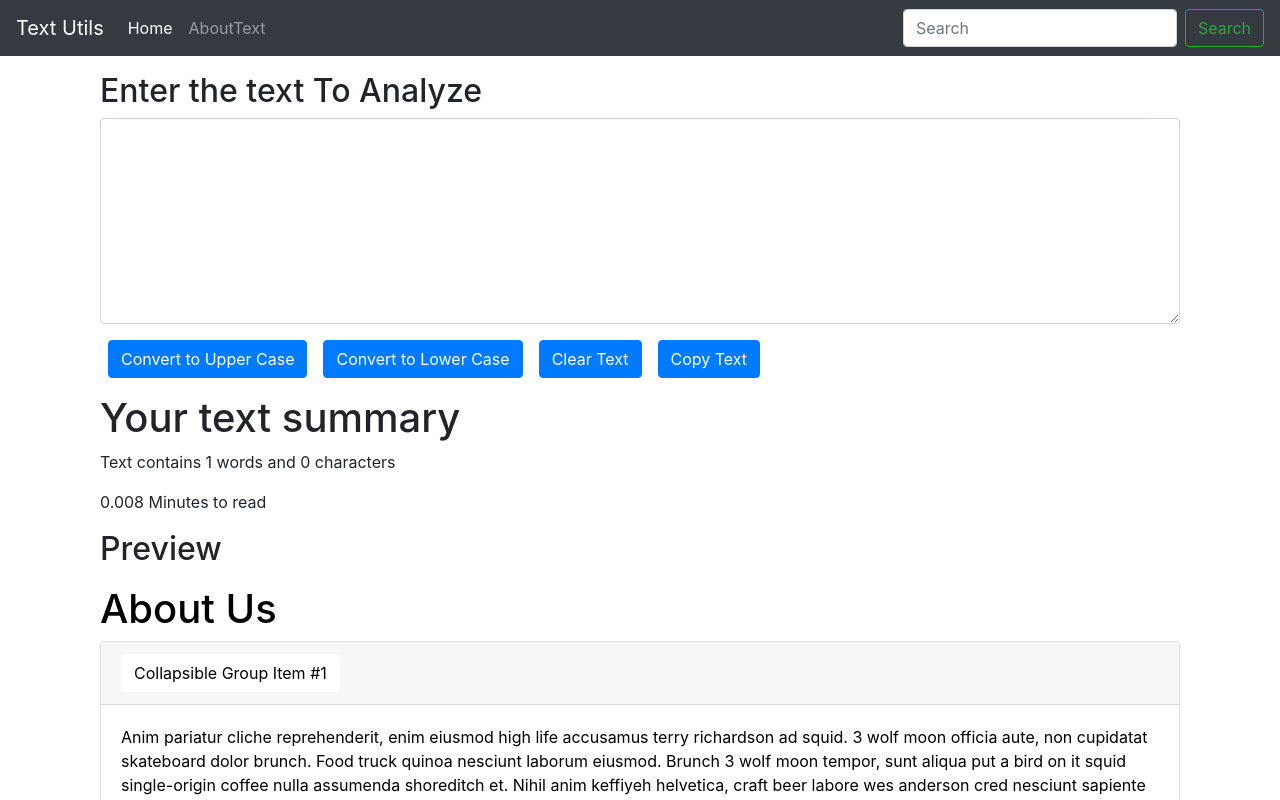
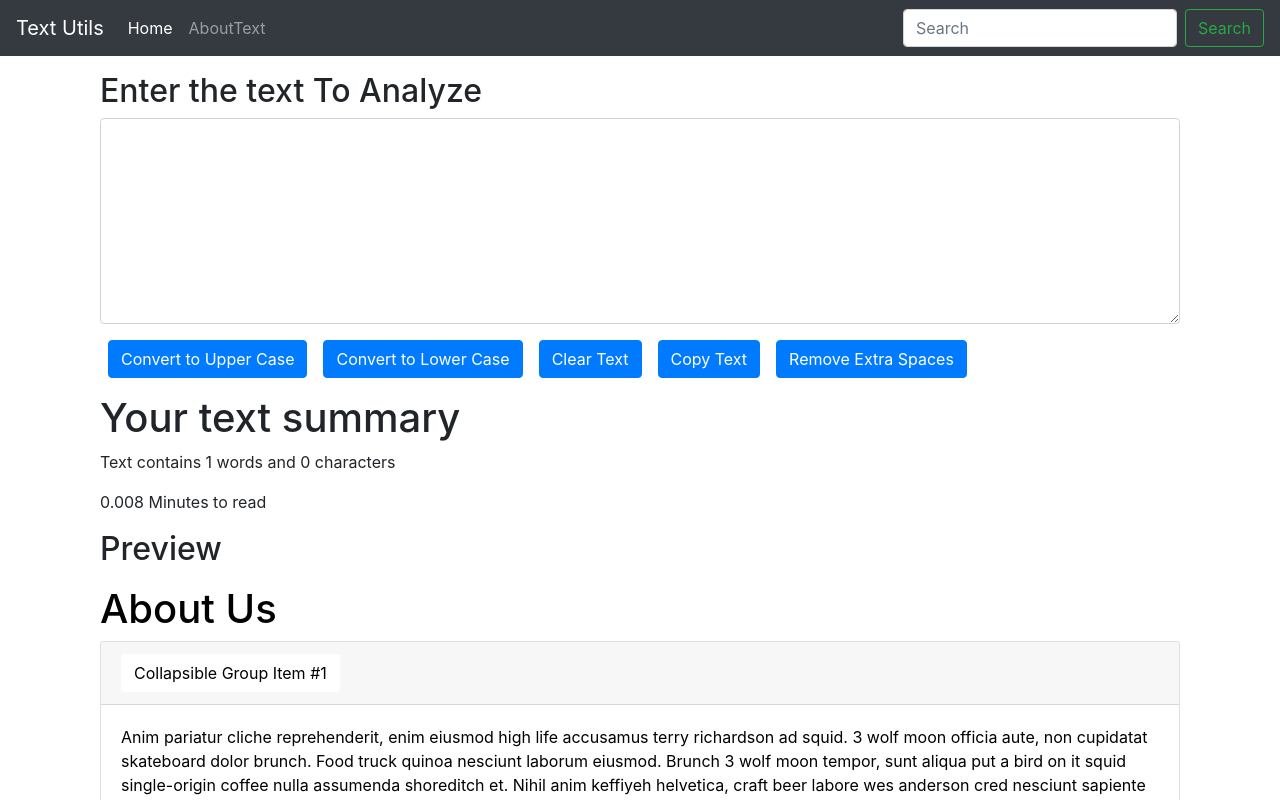
Before and after one commit to Udit7668/TextUtils, a React (Create React App) app: page / in a window 1280 px wide. Shown: the top 800 px of the page. Built offline with nearby package versions, Linux system fonts and the light colour scheme.

Commit message:
added method to remove extra spaces

```diff
--- a/src/component/TextForm.js
+++ b/src/component/TextForm.js
@@ -20,6 +20,11 @@
         setText(newText)
     }
 
+
+    const handleExtraSpaces=()=>{
+        let newText=text.split(/[ ]+/);
+        setText(newText.join(" "));
+    }
     const handleOnChange=(event)=>{
         console.log("On Change");
         setText(event.target.value)
@@ -46,6 +51,7 @@
    <button className="btn btn-primary mx-2" onClick={handleLowerClick}>Convert to Lower Case</button>
    <button className="btn btn-primary mx-2" onClick={handleClearClick}>Clear Text</button>
    <button className="btn btn-primary mx-2" onClick={handleCopy}>Copy Text</button>
+   <button className="btn btn-primary mx-2" onClick={handleExtraSpaces}>Remove Extra Spaces</button>
      </div>
 
      <div className="container  my-3">
```
